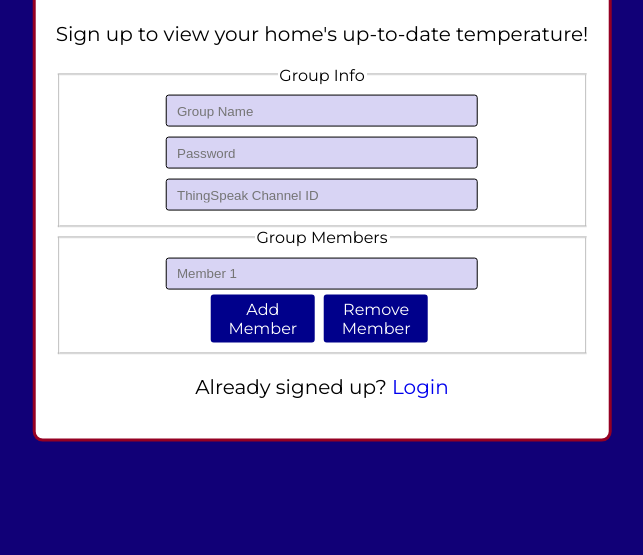
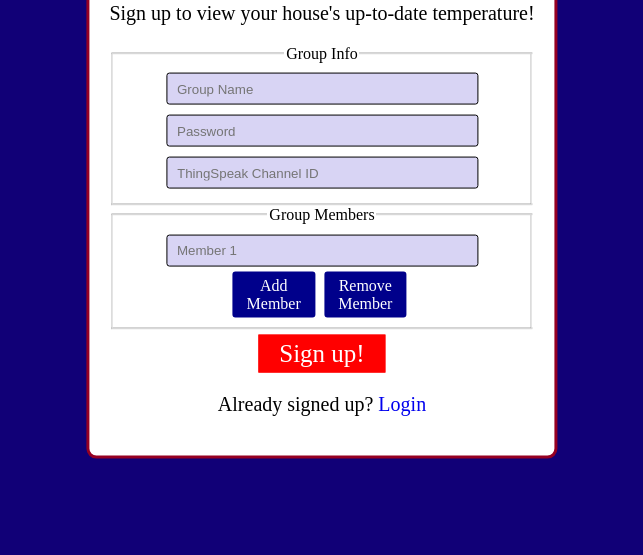
Before and after one commit to Akbar30Bill/FZain_project, a plain HTML site: page Signup2.html in a window 1280 px wide. Shown: the part 245-800 px from the top of the page, without its empty margins (318-961 px from the left). Drawn offline with Linux system fonts and the light colour scheme.

Commit message:
Added Sign up and Login buttons

```diff
--- a/Signup2.html
+++ b/Signup2.html
@@ -9,15 +9,15 @@
 <body>
     <section class="centered main_box">
         <h1>Welcome!</h1>
-        <p>Sign up to view your home's up-to-date temperature!</p>
+        <p>Sign up to view your house's up-to-date temperature!</p>
         <form action="/signup" method="post">
-            <fieldset name="groupinfo slfieldset">
+            <fieldset name="groupinfo">
                 <legend>Group Info</legend>
-                <input type="text" name ="groupname" class ="field" placeholder="Group Name"><br>
+                <input type="text" name ="groupName" class ="field" placeholder="Group Name"><br>
                 <input type ="password" name="password" class="field" id = "test" placeholder="Password"><br id="test2">
-                <input type ="text" name="channelid" class="field" placeholder="ThingSpeak Channel ID">
+                <input type ="text" name="channelId" class="field" placeholder="ThingSpeak Channel ID">
             </fieldset>
-            <fieldset name ="members slfieldset" id="members">
+            <fieldset name ="members" id="members">
                 <legend>Group Members</legend>
                 <input type="text" name = "member 1" class ="field" placeholder="Member 1"><br>
                 <div id ="buttons">
@@ -25,6 +25,7 @@
                     <a href="#" onclick="removeField()" id="rm" class="add-rm-btn">Remove Member</a><br>
                 </div>
             </fieldset>
+            <button type="submit" class = "sgnup-lgin-btn">Sign up!</button>
         </form>
         <p>Already signed up? <a href = "login.html" class = "un-underlined">Login</a></p>
     </section>
--- a/style.css
+++ b/style.css
@@ -1,6 +1,6 @@
 body {
     background-color: #110077;
-    font-family: Montserrat, "Open Sans";
+    font-family: Montserrat Arial Helvetica sans-serif;
 }
 
 .centered {
@@ -59,3 +59,24 @@ body {
     color:black;
     background-color: white;
 }
+
+.sgnup-lgin-btn {
+    display: inline-block;
+    margin:0 auto;
+    margin-top: 5px;
+    padding: 3px 0 3px 0;
+    color: white;
+    background-color: red;
+    border: 2px solid red;
+    width: 30%;
+    font-family: Montserrat Arial Helvetica sans-serif;
+    font-size: 25px;
+    -webkit-transition-duration: 0.4s;
+    transition-duration: 0.4s;
+    cursor: pointer;
+}
+
+.sgnup-lgin-btn:hover {
+    color:black;
+    background-color: white;
+}
```
Also changed, not shown: login.html (+2 -1 lines).
